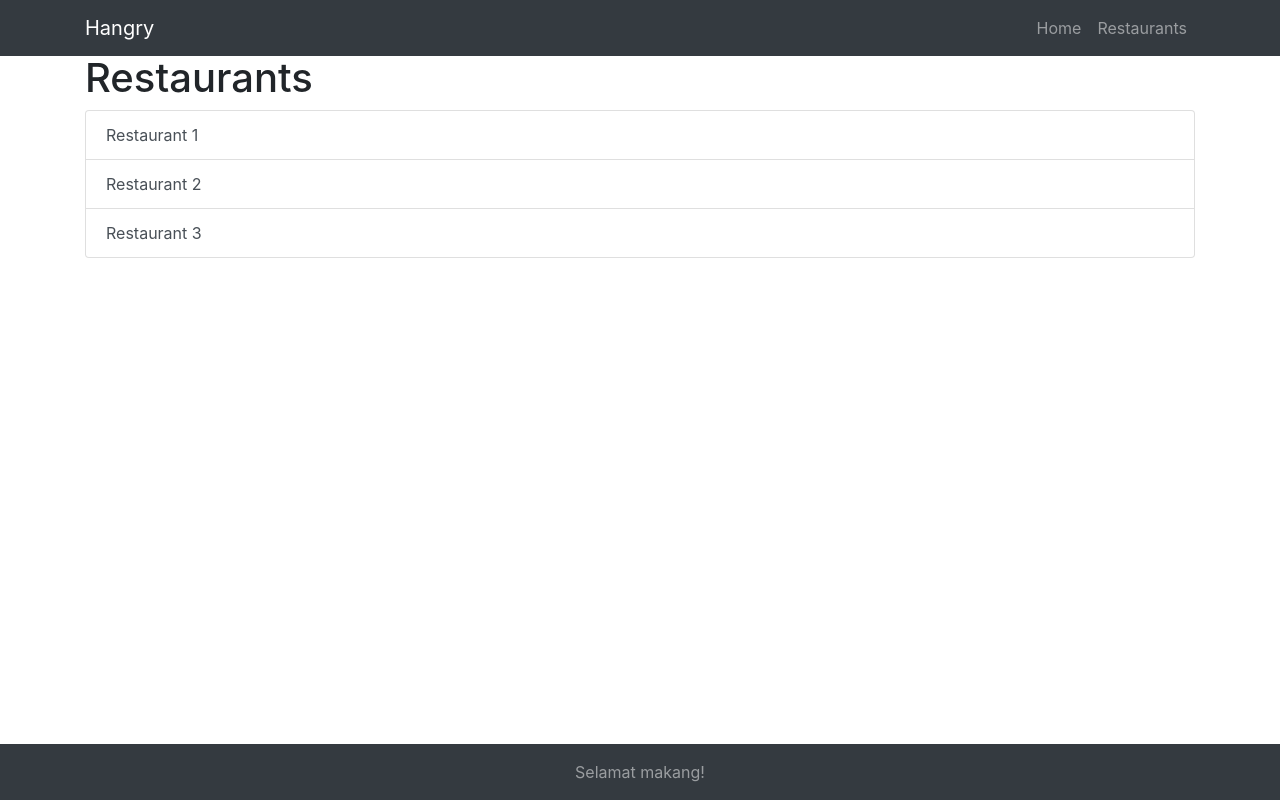
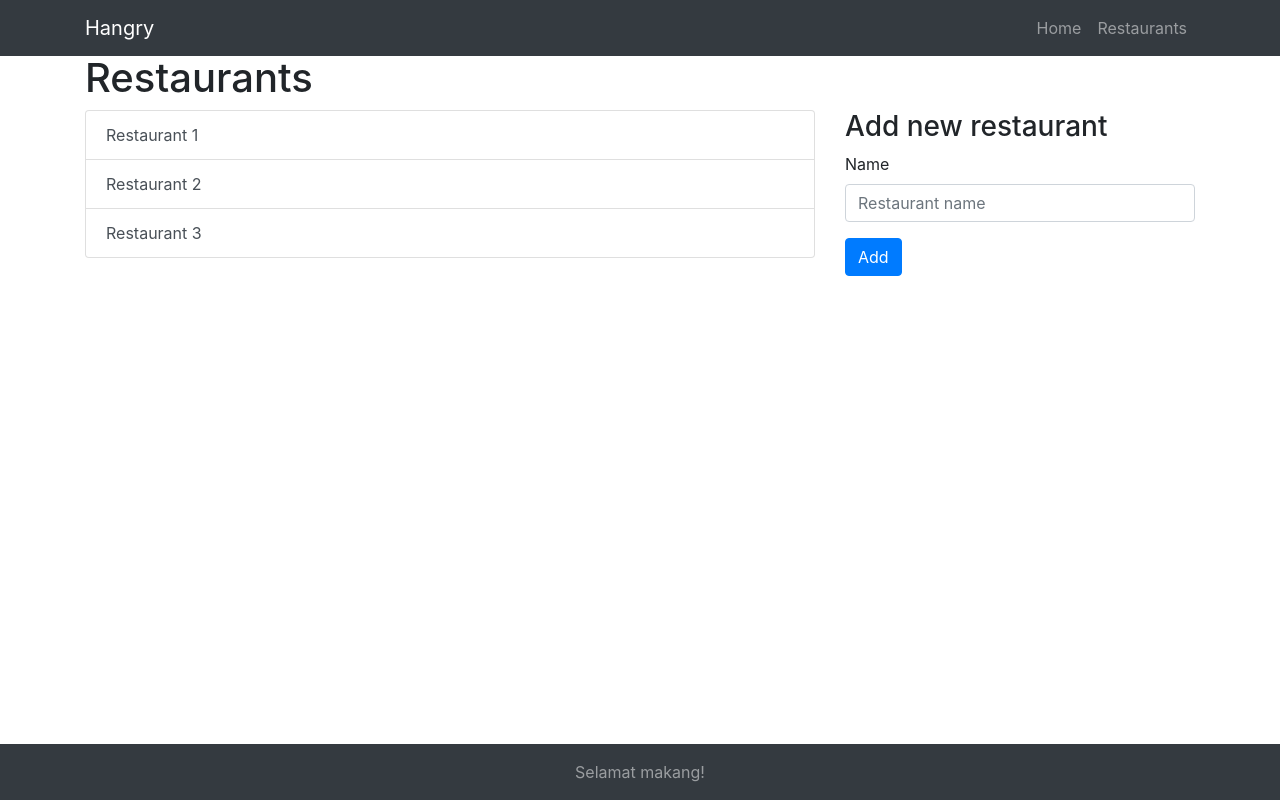
Before and after one commit to fransyozef/hangry-angular, an Angular app: page /restaurants in a window 1280 px wide. Built offline with nearby package versions, Linux system fonts and the light colour scheme.

Commit message:
Restaurant add form non reactive

```diff
--- a/src/app/pages/pages.module.ts
+++ b/src/app/pages/pages.module.ts
@@ -5,12 +5,13 @@ import { DashboardComponent } from './dashboard/dashboard.component';
 import { RestaurantsComponent } from './restaurants/restaurants.component';
 import { RestaurantsListComponent } from './restaurants/restaurants-list/restaurants-list.component';
 import { RestaurantComponent } from './restaurant/restaurant.component';
+import { RestaurantAddComponent } from './restaurants/restaurant-add/restaurant-add.component';
 
 @NgModule({
   imports: [
     CommonModule,
     RouterModule
   ],
-  declarations: [DashboardComponent, RestaurantsComponent, RestaurantsListComponent, RestaurantComponent]
+  declarations: [DashboardComponent, RestaurantsComponent, RestaurantsListComponent, RestaurantComponent, RestaurantAddComponent]
 })
 export class PagesModule { }
--- a/src/app/pages/restaurant/restaurant.component.html
+++ b/src/app/pages/restaurant/restaurant.component.html
@@ -1,3 +1,14 @@
-<div class="container" *ngIf="restaurant !== null">
-    <h1>{{restaurant.name}}</h1>
+<div class="container" *ngIf="restaurant !== null" style='padding-top:20px;'>
+
+
+    <div class="row">
+        <div class="col-md-8">
+            <h1>{{restaurant.name}}</h1>
+        </div>
+
+        <div class="col-md-4">
+            <h3>Restaurants</h3>
+            <app-restaurants-list></app-restaurants-list>
+        </div>
+    </div>
 </div>
--- /dev/null
+++ b/src/app/pages/restaurants/restaurant-add/restaurant-add.component.html
@@ -0,0 +1,7 @@
+<form>
+  <div class="form-group">
+    <label>Name</label>
+    <input type="text" class="form-control" placeholder="Restaurant name">
+  </div>
+  <button type="submit" class="btn btn-primary">Add</button>
+</form>
--- /dev/null
+++ b/src/app/pages/restaurants/restaurant-add/restaurant-add.component.ts
@@ -0,0 +1,15 @@
+import { Component, OnInit } from '@angular/core';
+
+@Component({
+  selector: 'app-restaurant-add',
+  templateUrl: './restaurant-add.component.html',
+  styleUrls: ['./restaurant-add.component.css']
+})
+export class RestaurantAddComponent implements OnInit {
+
+  constructor() { }
+
+  ngOnInit() {
+  }
+
+}
--- a/src/app/pages/restaurants/restaurants.component.html
+++ b/src/app/pages/restaurants/restaurants.component.html
@@ -1,5 +1,16 @@
 <div class="container">
+
+
   <h1>Restaurants</h1>
 
-  <app-restaurants-list></app-restaurants-list>
+  <div class="row">
+    <div class="col-md-8">
+      <app-restaurants-list></app-restaurants-list>
+    </div>
+
+    <div class="col-md-4">
+      <h3>Add new restaurant</h3>
+      <app-restaurant-add></app-restaurant-add>
+    </div>
+  </div>
 </div>
```
Also changed, not shown: src/app/pages/restaurants/restaurant-add/restaurant-add.component.css (added), 1 other file (tests, documents, lock files or other folders).
